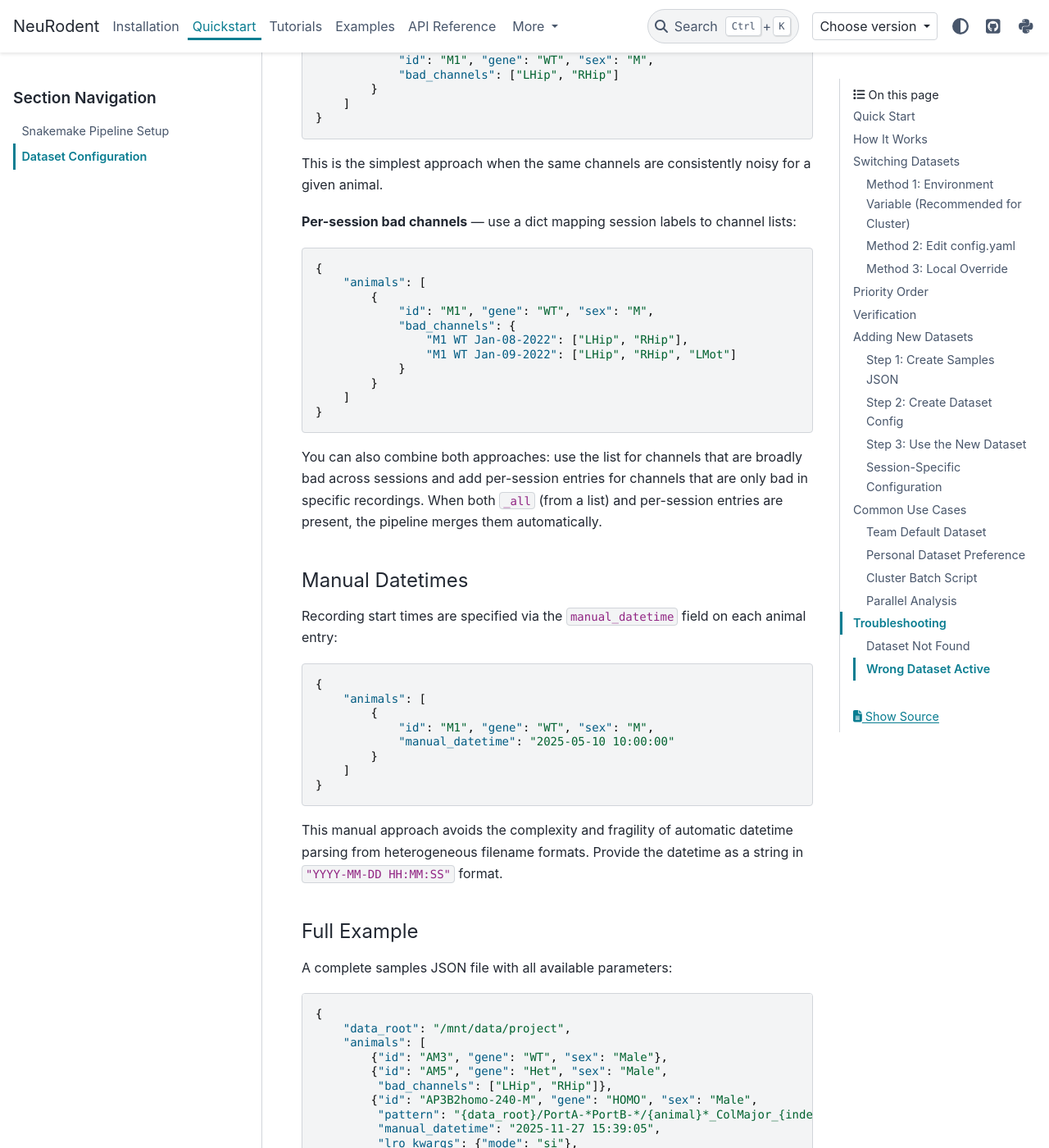
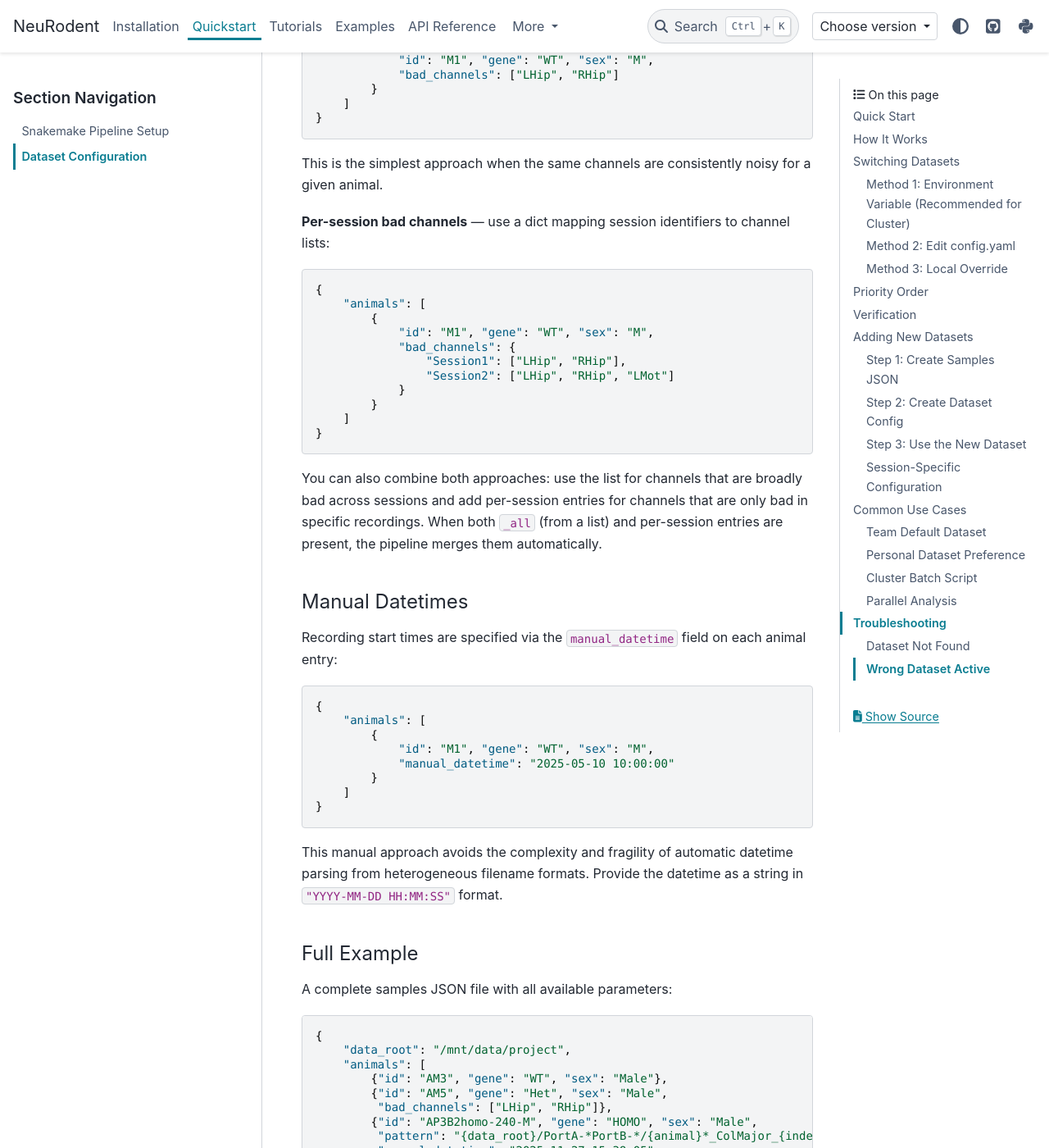
Before and after one commit to josephdong1000/neurodent, a Sphinx documentation site: the page built from docs/quickstart/dataset_configuration.rst, in a window 1280 px wide and 1400 px high, scrolled down 5659 px. Shown: the whole window at 82% size. Built offline with Sphinx 7.4.7 and the PyData theme 0.15.4, drawn with Linux system fonts in a browser that asks for light colours; pages that are not in the unit, such as notebooks, are missing from menus; some of the changed text lies outside the part shown.

Commit message:
Remove legacy composite key fallback, use session-based keys for bad_channels
Co-authored-by: josephdong1000 <84431899+josephdong1000@users.noreply.github.com>

```diff
--- a/docs/quickstart/dataset_configuration.rst
+++ b/docs/quickstart/dataset_configuration.rst
@@ -266,7 +266,7 @@ Bad channels can be specified per animal in two ways.
 This is the simplest approach when the same channels are consistently
 noisy for a given animal.
 
-**Per-session bad channels** — use a dict mapping session labels to
+**Per-session bad channels** — use a dict mapping session identifiers to
 channel lists:
 
 .. code-block:: json
@@ -276,8 +276,8 @@ channel lists:
            {
                "id": "M1", "gene": "WT", "sex": "M",
                "bad_channels": {
-                   "M1 WT Jan-08-2022": ["LHip", "RHip"],
-                   "M1 WT Jan-09-2022": ["LHip", "RHip", "LMot"]
+                   "Session1": ["LHip", "RHip"],
+                   "Session2": ["LHip", "RHip", "LMot"]
                }
            }
        ]
```
Also changed, not shown: other parts of docs/quickstart/dataset_configuration.rst (+2 -2 lines), 3 other files.
